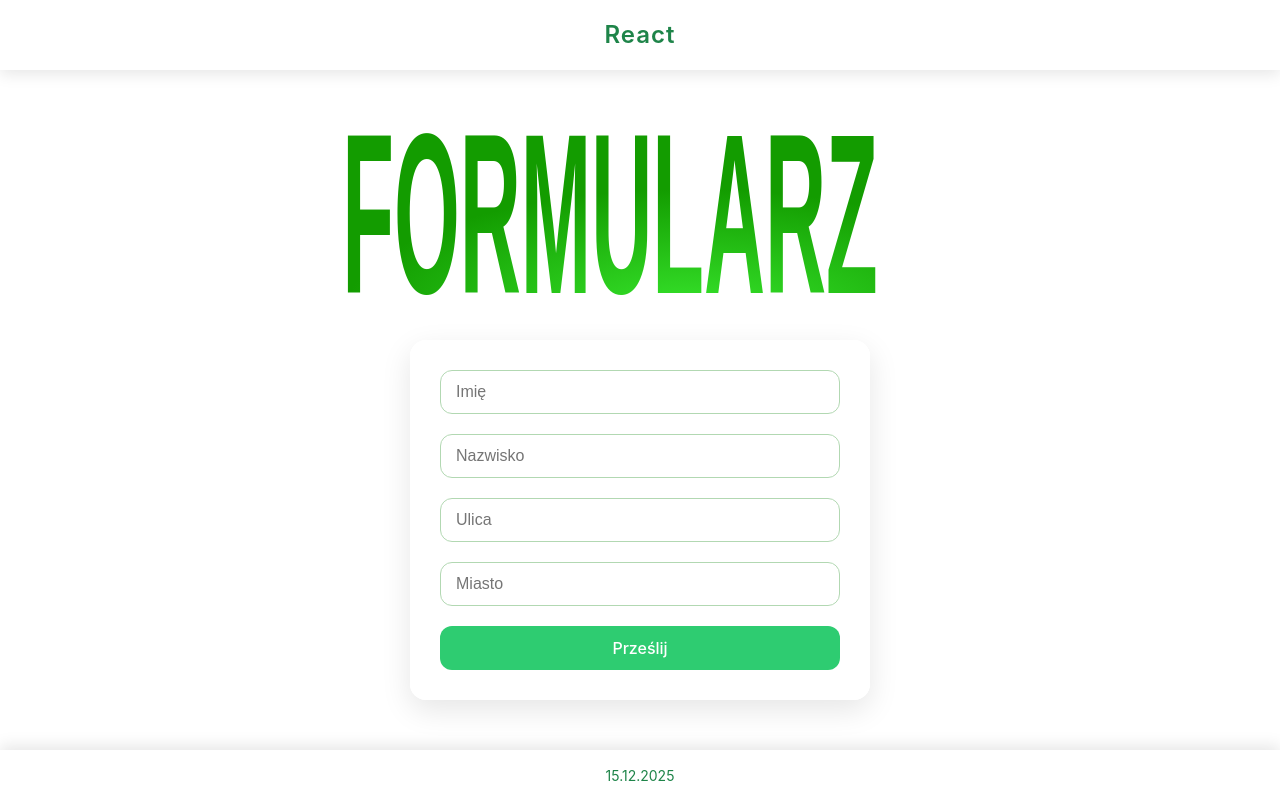
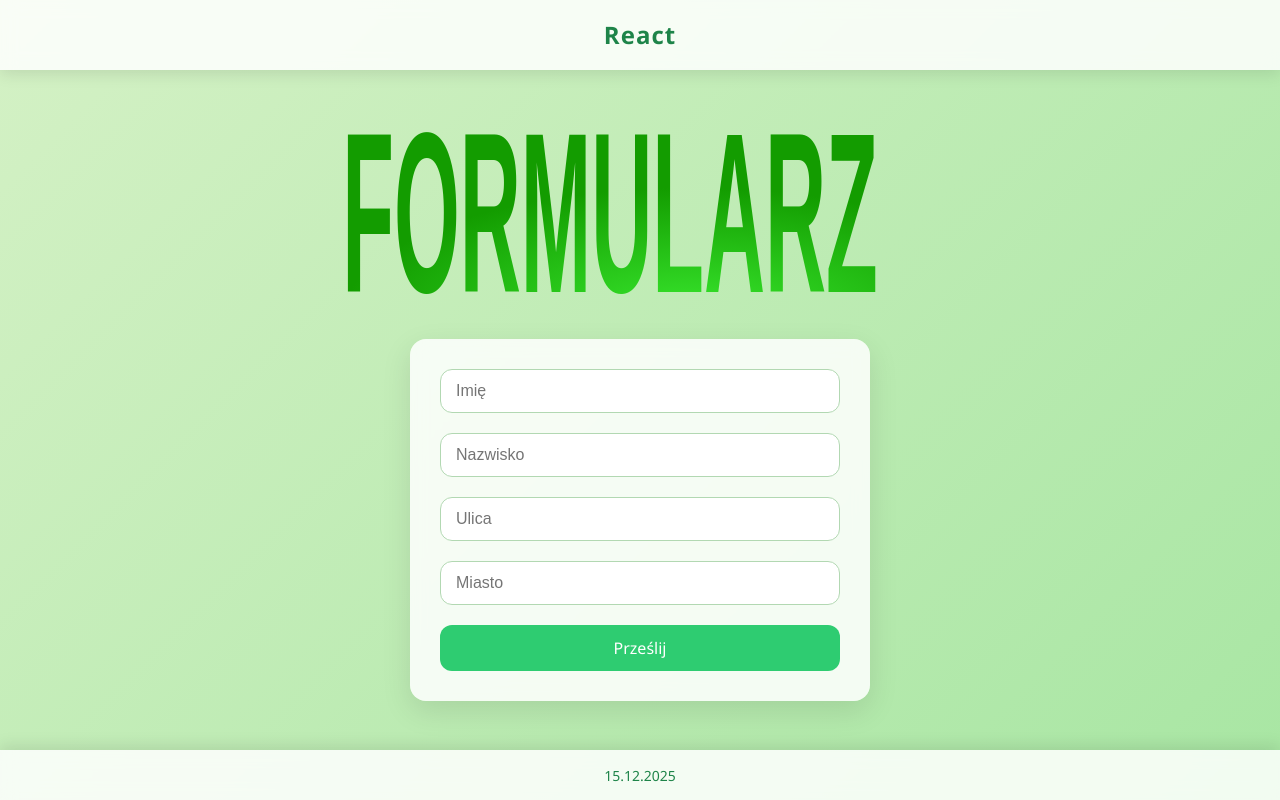
Before and after one commit to SzymeQ-pl/formularz, a React (Vite) app: page / in a window 1280 px wide. Built offline with nearby package versions, Linux system fonts and the light colour scheme.

Commit message:
Update App.css

```diff
--- a/src/App.css
+++ b/src/App.css
@@ -11,6 +11,15 @@
   padding-bottom: 50px;
 
   box-sizing: border-box;
+}
+body, html
+{
+  margin: 0;
+  padding: 0;
+  height: 100%;
+  width: 100%;
+  font-family: 'Segoe UI', Tahoma, Geneva, Verdana, sans-serif;
+  background: linear-gradient(135deg, #d4f1c5 0%, #a8e6a3 100%);
 }
 .banner {
   max-width: 600px;
```
